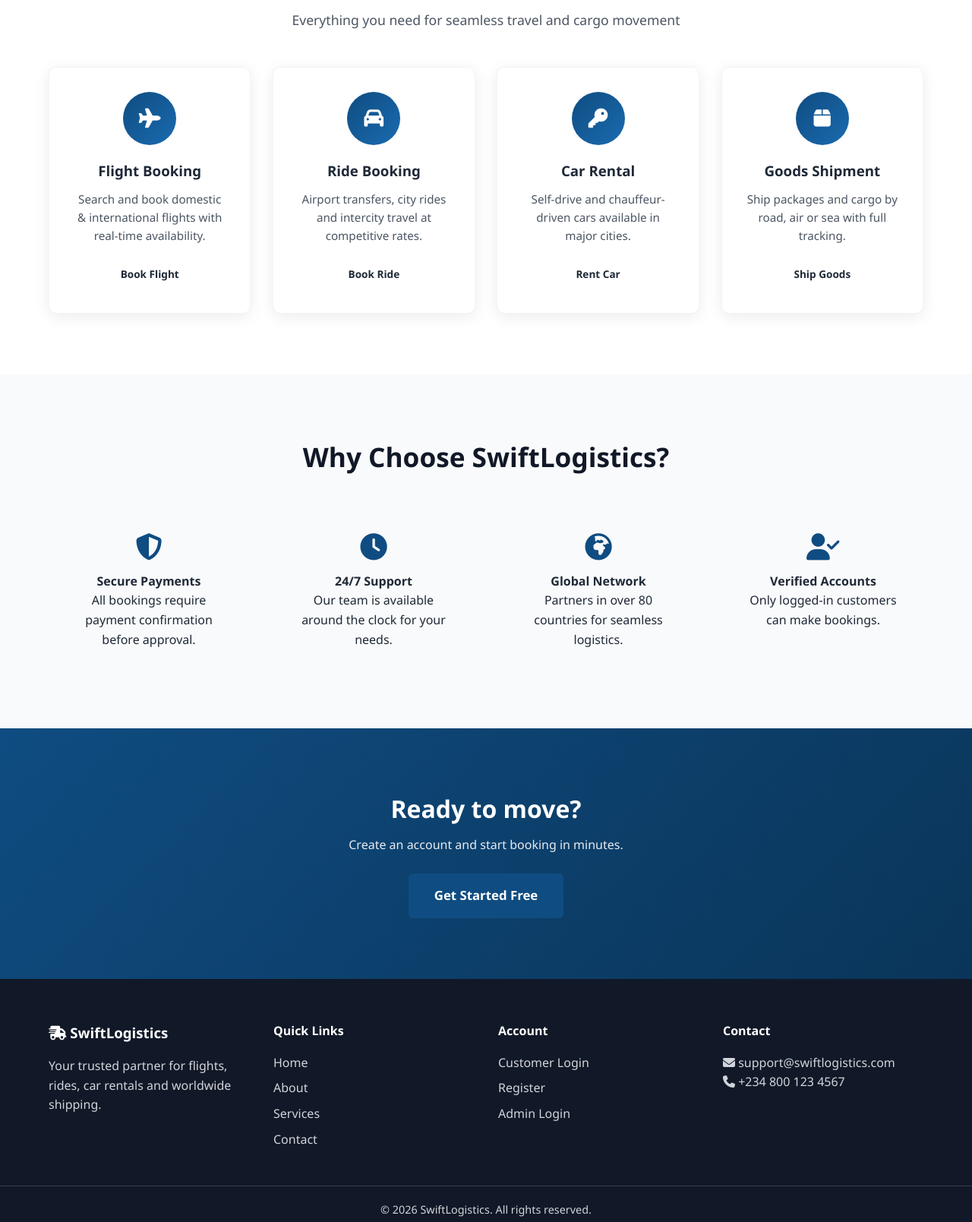
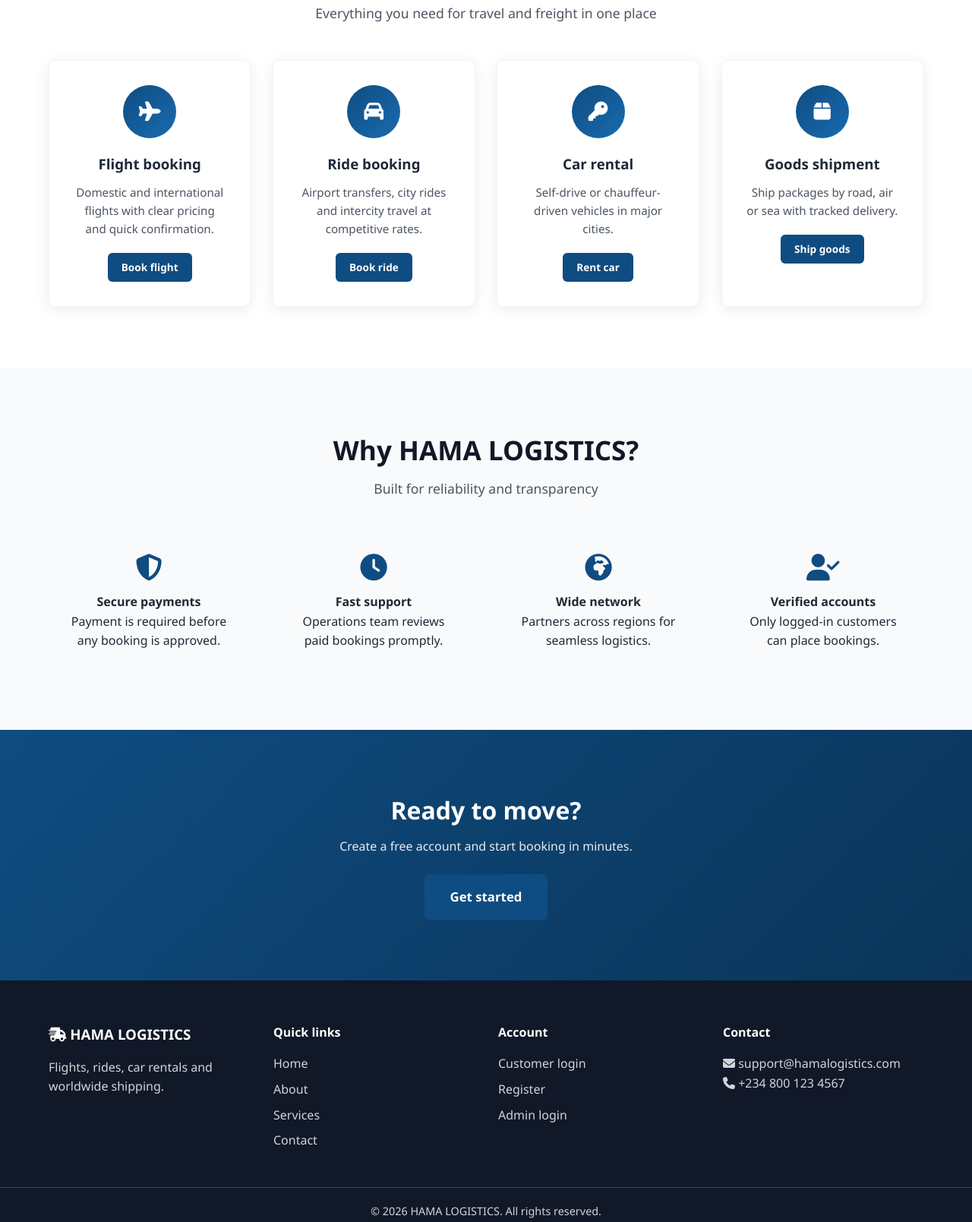
Before and after one commit to WebDevNinja12/swiftlogistics, a website: page index.html in a window 1280 px wide. Shown: the part 892-2501 px from the top of the page at 76% size. Drawn offline with Linux system fonts and the light colour scheme.

Commit message:
Rebrand to HAMA LOGISTICS and modern UI refresh

```diff
--- a/index.html
+++ b/index.html
@@ -3,7 +3,8 @@
 <head>
   <meta charset="UTF-8" />
   <meta name="viewport" content="width=device-width, initial-scale=1.0" />
-  <title>SwiftLogistics – Global Transport & Logistics</title>
+  <title>HAMA LOGISTICS – Global Transport & Shipping</title>
+  <meta name="description" content="Book flights, rides, car rentals and ship goods worldwide with HAMA LOGISTICS." />
   <link rel="stylesheet" href="css/styles.css" />
   <link rel="stylesheet" href="https://cdnjs.cloudflare.com/ajax/libs/font-awesome/6.5.0/css/all.min.css" />
 </head>
@@ -11,100 +12,146 @@
   <nav class="navbar">
     <div class="container nav-container">
       <a href="index.html" class="logo">
-        <i class="fas fa-shipping-fast"></i> Swift<span>Logistics</span>
+        <i class="fas fa-shipping-fast"></i> HAMA <span>LOGISTICS</span>
       </a>
       <ul class="nav-links" id="navLinks">
         <li><a href="index.html" class="active">Home</a></li>
-        <li><a href="pages/about.html">About Us</a></li>
+        <li><a href="pages/about.html">About</a></li>
         <li><a href="pages/services.html">Services</a></li>
         <li><a href="pages/contact.html">Contact</a></li>
-        <li id="authLinks">
-          <a href="pages/login.html" class="btn btn-outline">Login</a>
-          <a href="pages/register.html" class="btn btn-primary">Register</a>
+        <li id="authLinks" style="display:flex;gap:0.5rem;align-items:center;">
+          <a href="pages/login.html" class="btn btn-outline btn-sm">Login</a>
+          <a href="pages/register.html" class="btn btn-primary btn-sm">Register</a>
         </li>
-        <li id="userMenu" style="display:none;">
+        <li id="userMenu" style="display:none;align-items:center;gap:0.6rem;">
           <span class="user-greeting"></span>
-          <a href="pages/dashboard.html" class="btn btn-outline">My Bookings</a>
-          <button onclick="logout()" class="btn btn-danger">Logout</button>
+          <a href="pages/dashboard.html" class="btn btn-outline btn-sm">My Bookings</a>
+          <button type="button" onclick="logout()" class="btn btn-danger btn-sm">Logout</button>
         </li>
       </ul>
-      <button class="hamburger" id="hamburger">
-        <span></span><span></span><span></span>
-      </button>
+      <button class="hamburger" id="hamburger" aria-label="Menu"><span></span><span></span><span></span></button>
     </div>
   </nav>
+
   <header class="hero">
-    <div class="hero-overlay"></div>
     <div class="container hero-content">
-      <h1>Reliable Logistics.<br>Worldwide Reach.</h1>
-      <p>Book flights, rides, car rentals and ship goods across road, air and sea — all in one place.</p>
+      <h1>Move people &amp; cargo<br>with confidence.</h1>
+      <p>Flights, rides, car rentals and multi-modal shipping — one account, secure payment, fast approval.</p>
       <div class="hero-buttons">
-        <a href="pages/services.html" class="btn btn-primary btn-lg">Book a Service</a>
-        <a href="pages/about.html" class="btn btn-outline-light btn-lg">Learn More</a>
+        <a href="pages/services.html" class="btn btn-primary btn-lg">Book a service</a>
+        <a href="pages/about.html" class="btn btn-outline-light btn-lg">Learn more</a>
       </div>
     </div>
   </header>
-  <section class="section services-preview">
+
+  <section class="section">
     <div class="container">
       <div class="section-header">
-        <h2>Our Services</h2>
-        <p>Everything you need for seamless travel and cargo movement</p>
+        <h2>Our services</h2>
+        <p>Everything you need for travel and freight in one place</p>
       </div>
       <div class="services-grid">
         <div class="service-card">
           <div class="icon"><i class="fas fa-plane"></i></div>
-          <h3>Flight Booking</h3>
-          <p>Search and book domestic & international flights with real-time availability.</p>
-          <a href="pages/services.html#flights" class="btn btn-sm">Book Flight</a>
+          <h3>Flight booking</h3>
+          <p>Domestic and international flights with clear pricing and quick confirmation.</p>
+          <a href="pages/services.html#flights" class="btn btn-sm btn-primary">Book flight</a>
         </div>
         <div class="service-card">
           <div class="icon"><i class="fas fa-car"></i></div>
-          <h3>Ride Booking</h3>
+          <h3>Ride booking</h3>
           <p>Airport transfers, city rides and intercity travel at competitive rates.</p>
-          <a href="pages/services.html#rides" class="btn btn-sm">Book Ride</a>
+          <a href="pages/services.html#rides" class="btn btn-sm btn-primary">Book ride</a>
         </div>
         <div class="service-card">
           <div class="icon"><i class="fas fa-key"></i></div>
-          <h3>Car Rental</h3>
-          <p>Self-drive and chauffeur-driven cars available in major cities.</p>
-          <a href="pages/services.html#cars" class="btn btn-sm">Rent Car</a>
+          <h3>Car rental</h3>
+          <p>Self-drive or chauffeur-driven vehicles in major cities.</p>
+          <a href="pages/services.html#cars" class="btn btn-sm btn-primary">Rent car</a>
         </div>
         <div class="service-card">
           <div class="icon"><i class="fas fa-box"></i></div>
-          <h3>Goods Shipment</h3>
-          <p>Ship packages and cargo by road, air or sea with full tracking.</p>
-          <a href="pages/services.html#shipment" class="btn btn-sm">Ship Goods</a>
+          <h3>Goods shipment</h3>
+          <p>Ship packages by road, air or sea with tracked delivery.</p>
+          <a href="pages/services.html#shipment" class="btn btn-sm btn-primary">Ship goods</a>
         </div>
       </div>
     </div>
   </section>
-  <section class="section why-us bg-light">
+
+  <section class="section bg-light">
     <div class="container">
-      <div class="section-header"><h2>Why Choose SwiftLogistics?</h2></div>
+      <div class="section-header">
+        <h2>Why HAMA LOGISTICS?</h2>
+        <p>Built for reliability and transparency</p>
+      </div>
       <div class="features-grid">
-        <div class="feature"><i class="fas fa-shield-alt"></i><h4>Secure Payments</h4><p>All bookings require payment confirmation before approval.</p></div>
-        <div class="feature"><i class="fas fa-clock"></i><h4>24/7 Support</h4><p>Our team is available around the clock for your needs.</p></div>
-        <div class="feature"><i class="fas fa-globe-africa"></i><h4>Global Network</h4><p>Partners in over 80 countries for seamless logistics.</p></div>
-        <div class="feature"><i class="fas fa-user-check"></i><h4>Verified Accounts</h4><p>Only logged-in customers can make bookings.</p></div>
+        <div class="feature">
+          <i class="fas fa-shield-alt"></i>
+          <h4>Secure payments</h4>
+          <p>Payment is required before any booking is approved.</p>
+        </div>
+        <div class="feature">
+          <i class="fas fa-clock"></i>
+          <h4>Fast support</h4>
+          <p>Operations team reviews paid bookings promptly.</p>
+        </div>
+        <div class="feature">
+          <i class="fas fa-globe-africa"></i>
+          <h4>Wide network</h4>
+          <p>Partners across regions for seamless logistics.</p>
+        </div>
+        <div class="feature">
+          <i class="fas fa-user-check"></i>
+          <h4>Verified accounts</h4>
+          <p>Only logged-in customers can place bookings.</p>
+        </div>
       </div>
     </div>
   </section>
+
   <section class="section cta">
     <div class="container text-center">
       <h2>Ready to move?</h2>
-      <p>Create an account and start booking in minutes.</p>
-      <a href="pages/register.html" class="btn btn-primary btn-lg">Get Started Free</a>
+      <p>Create a free account and start booking in minutes.</p>
+      <a href="pages/register.html" class="btn btn-primary btn-lg">Get started</a>
     </div>
   </section>
+
   <footer class="footer">
     <div class="container footer-grid">
-      <div><h3><i class="fas fa-shipping-fast"></i> SwiftLogistics</h3><p>Your trusted partner for flights, rides, car rentals and worldwide shipping.</p></div>
-      <div><h4>Quick Links</h4><ul><li><a href="index.html">Home</a></li><li><a href="pages/about.html">About</a></li><li><a href="pages/services.html">Services</a></li><li><a href="pages/contact.html">Contact</a></li></ul></div>
-      <div><h4>Account</h4><ul><li><a href="pages/login.html">Customer Login</a></li><li><a href="pages/register.html">Register</a></li><li><a href="admin/login.html">Admin Login</a></li></ul></div>
-      <div><h4>Contact</h4><p><i class="fas fa-envelope"></i> support@swiftlogistics.com</p><p><i class="fas fa-phone"></i> +234 800 123 4567</p></div>
+      <div>
+        <h3><i class="fas fa-shipping-fast"></i> HAMA <span>LOGISTICS</span></h3>
+        <p>Flights, rides, car rentals and worldwide shipping.</p>
+      </div>
+      <div>
+        <h4>Quick links</h4>
+        <ul>
+          <li><a href="index.html">Home</a></li>
+          <li><a href="pages/about.html">About</a></li>
+          <li><a href="pages/services.html">Services</a></li>
+          <li><a href="pages/contact.html">Contact</a></li>
+        </ul>
+      </div>
+      <div>
+        <h4>Account</h4>
+        <ul>
+          <li><a href="pages/login.html">Customer login</a></li>
+          <li><a href="pages/register.html">Register</a></li>
+          <li><a href="admin/login.html">Admin login</a></li>
+        </ul>
+      </div>
+      <div>
+        <h4>Contact</h4>
+        <p><i class="fas fa-envelope"></i> support@hamalogistics.com</p>
+        <p><i class="fas fa-phone"></i> +234 800 123 4567</p>
+      </div>
     </div>
-    <div class="footer-bottom"><p>&copy; 2026 SwiftLogistics. All rights reserved.</p></div>
+    <div class="footer-bottom">
+      <p>&copy; 2026 HAMA LOGISTICS. All rights reserved.</p>
+    </div>
   </footer>
+
   <script src="js/auth.js"></script>
   <script src="js/main.js"></script>
 </body>
```
